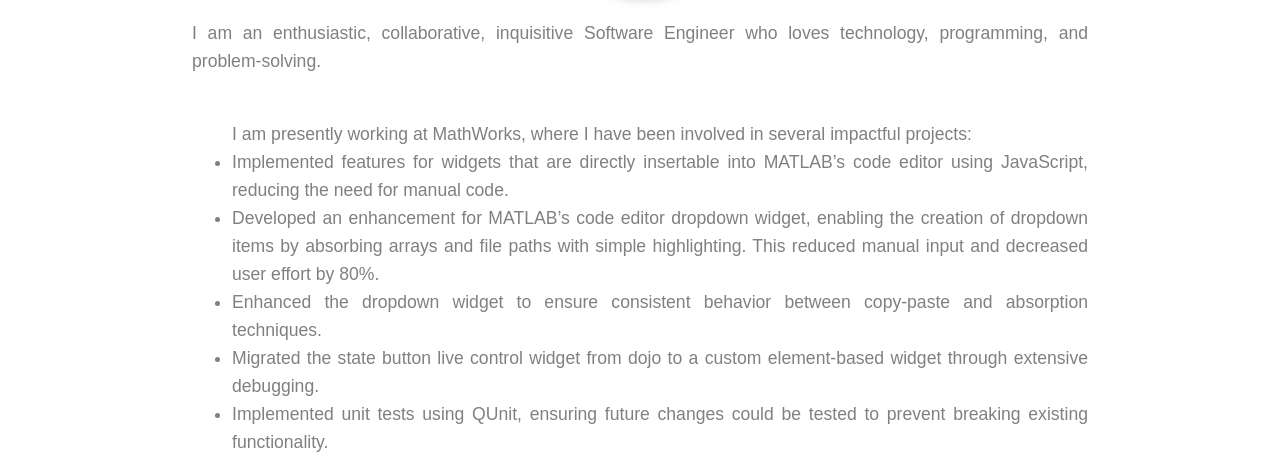
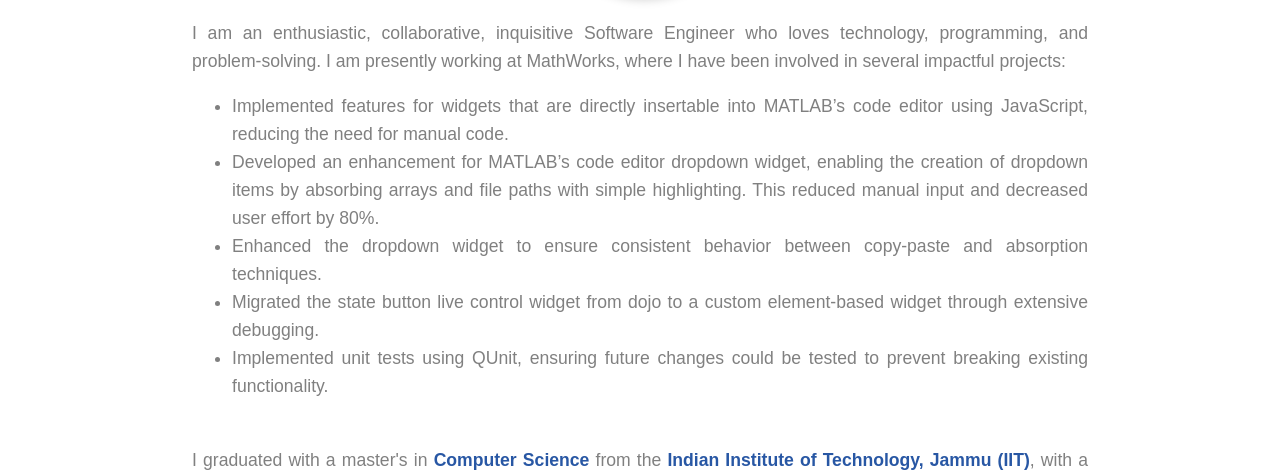
Before and after one commit to vaibhav9859/Vaibhav-Deshmukh, a plain HTML site: page index.html in a window 1280 px wide. Shown: the part 604-1077 px from the top of the page. Drawn offline with Linux system fonts and the light colour scheme.

Commit message:
update MW

```diff
--- a/index.html
+++ b/index.html
@@ -127,9 +127,10 @@
             <div id="about-para">
 
                 <p>
-                    I am an enthusiastic, collaborative, inquisitive Software Engineer who loves technology, programming, and problem-solving. <br><br>
+                    I am an enthusiastic, collaborative, inquisitive Software Engineer who loves technology, programming, and problem-solving.
+                    I am presently working at MathWorks, where I have been involved in several impactful projects:
                     <ul>
-                        I am presently working at MathWorks, where I have been involved in several impactful projects:
+
 
                         <li>Implemented features for widgets that are directly insertable into MATLAB’s code editor using JavaScript, reducing the need for manual code.</li>
                         <li>Developed an enhancement for MATLAB’s code editor dropdown widget, enabling the creation of dropdown items by absorbing arrays and file paths with simple highlighting. This reduced manual input and decreased user effort by 80%.</li>
```
